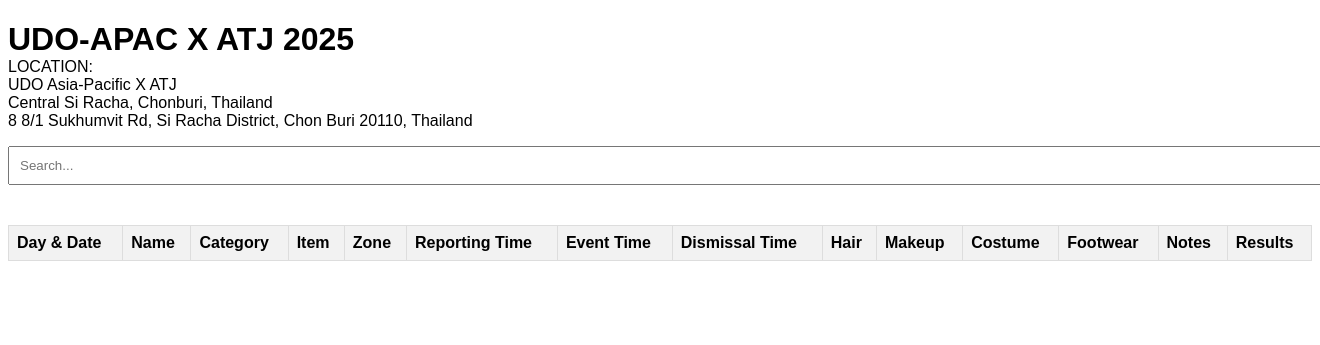
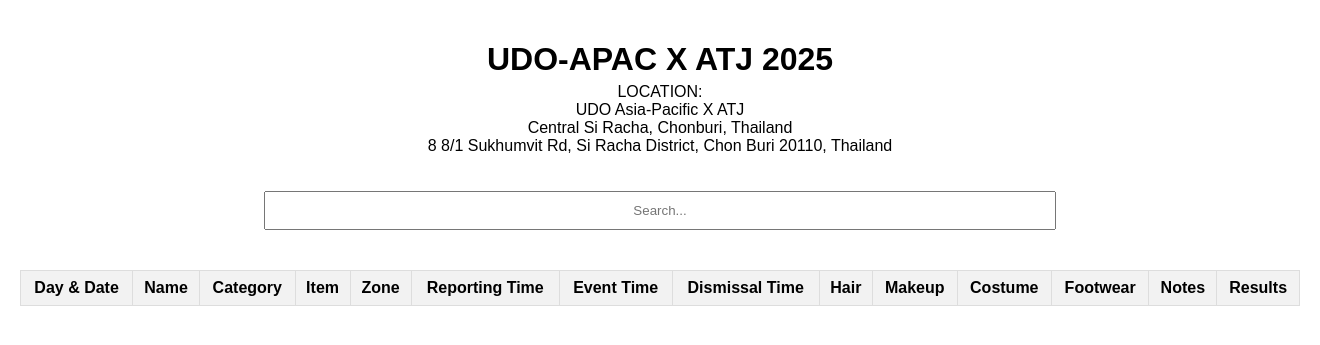
Before and after one commit to TeddyATJ/Origin-X-ATJ-2025, a Flask app: page / in a window 1320 px wide; the page is wider, and only the part inside the window is pictured. Shown: the top 345 px of that part. Run offline with Flask 3, Linux system fonts and the light colour scheme; data that the repository does not hold is empty.

Commit message:
Center-aligned all text and bolded specific columns

```diff
--- a/templates/index.html
+++ b/templates/index.html
@@ -11,14 +11,23 @@
   <style>
     body {
       font-family: Arial, sans-serif;
+      text-align: center;
+      margin: 0;
+      padding: 20px;
     }
     h1 {
       margin-bottom: 0;
     }
     h3 {
-      margin-top: 0;
+      margin-top: 5px;
       font-weight: normal;
       font-size: 1rem;
+    }
+    input#searchInput {
+      width: 60%;
+      padding: 10px;
+      margin: 20px 0;
+      text-align: center;
     }
     table {
       width: 100%;
@@ -28,7 +37,7 @@
     th, td {
       border: 1px solid #ddd;
       padding: 8px;
-      text-align: left;
+      text-align: center;
       vertical-align: top;
     }
     th {
@@ -43,11 +52,12 @@
 
   <h1>UDO-APAC X ATJ 2025</h1>
   <h3>LOCATION:<br>
-  UDO Asia-Pacific X ATJ<br>
-  Central Si Racha, Chonburi, Thailand<br>
-  8 8/1 Sukhumvit Rd, Si Racha District, Chon Buri 20110, Thailand</h3>
+    UDO Asia-Pacific X ATJ<br>
+    Central Si Racha, Chonburi, Thailand<br>
+    8 8/1 Sukhumvit Rd, Si Racha District, Chon Buri 20110, Thailand
+  </h3>
 
-  <input type="text" id="searchInput" placeholder="Search..." style="width: 100%; padding: 10px; margin-bottom: 20px;" />
+  <input type="text" id="searchInput" placeholder="Search..." />
 
   <table id="data-table">
     <thead>
@@ -119,5 +129,6 @@
       });
     });
   </script>
+
 </body>
 </html>
```
